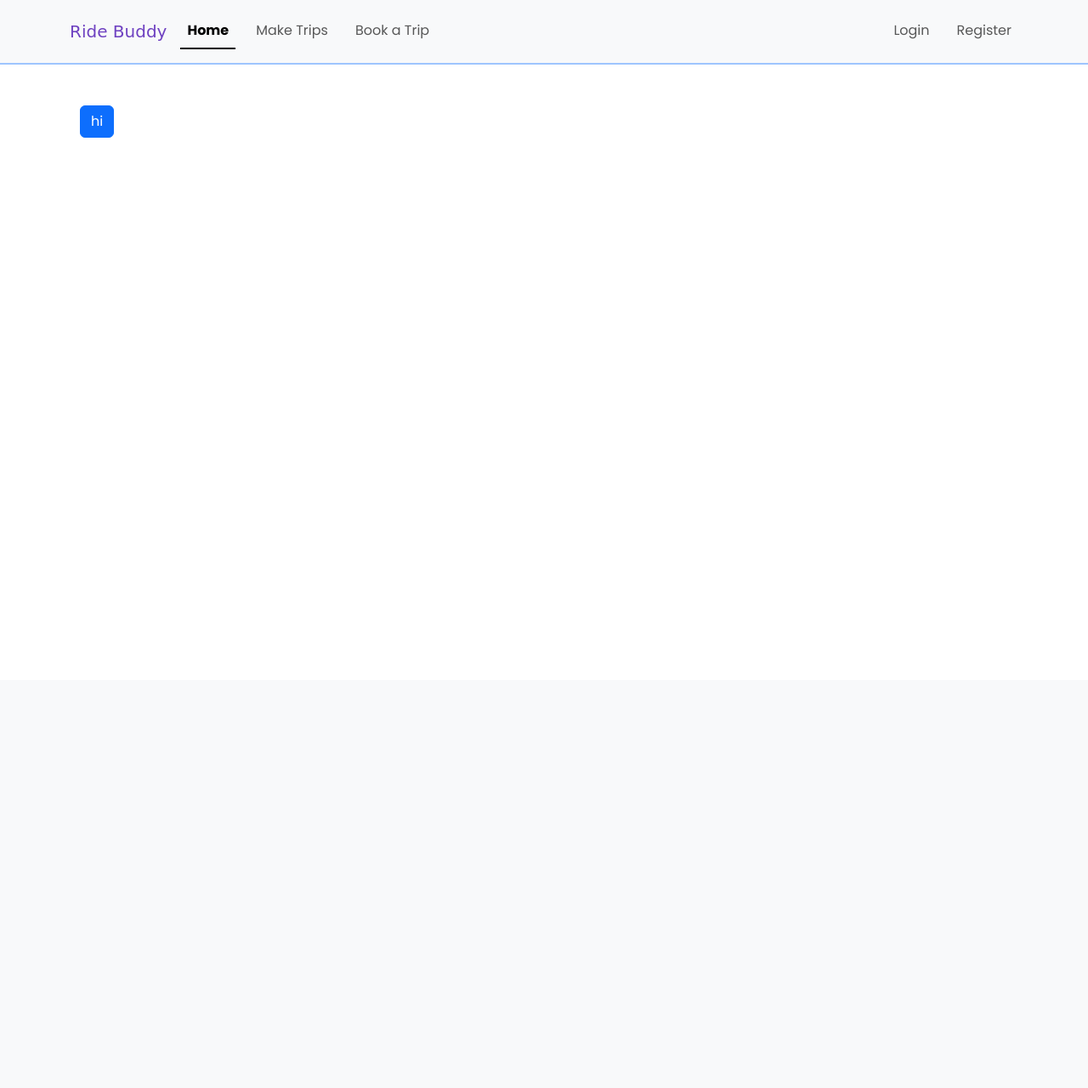
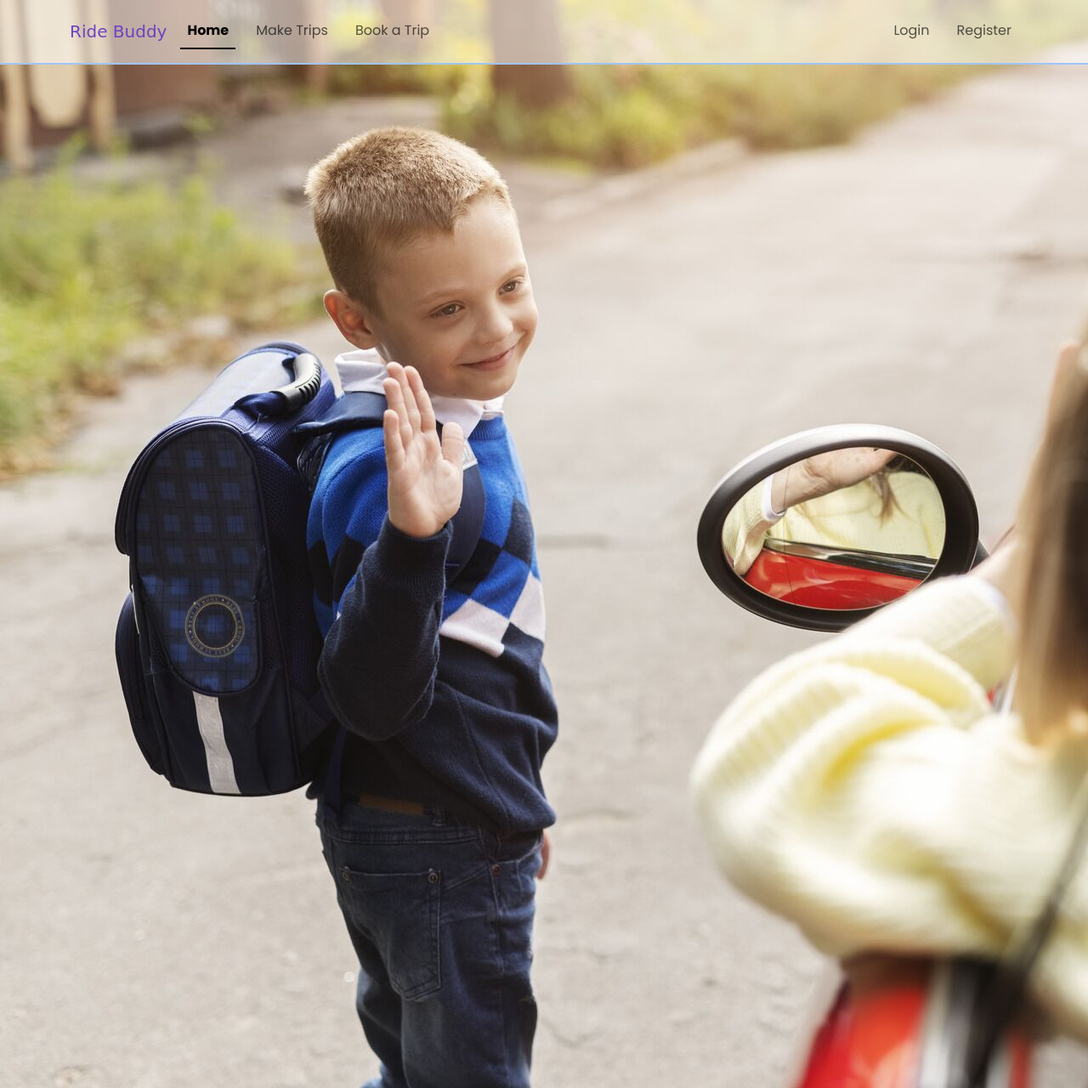
Before and after one commit to shumittaher/RideBuddy, a Django app: page / in a window 1280 px wide; the page is wider, and only the part inside the window is pictured. Shown: that part at 85% size. Before the commit the page ends 162 px from the top of that part, so only its background shows below. Run offline with Django 5.2, Linux system fonts and the light colour scheme; some libraries are stand-ins or nearby versions; some web fonts are replaced.

Commit message:
postions

```diff
--- a/RideSharing/static/navbar.js
+++ b/RideSharing/static/navbar.js
@@ -1,7 +1,8 @@
 document.addEventListener('DOMContentLoaded', ()=>{
+
     updateActiveStatus()
 
-    const unread_messagecount_space = document.getElementById('unread_messagecount_space')
+    unread_messagecount_space = document.getElementById('unread_messagecount_space')
 
     if (unread_messagecount_space) {
         update_unread_looks()
@@ -42,7 +43,6 @@ function fetchActiveRoute() {
 
 function updateActiveStatus() {
 
-    let top_bar = document.getElementById("top_bar")
     let links = top_bar.querySelectorAll(".nav-link")
     let activeRoute = fetchActiveRoute()
 
@@ -58,4 +58,15 @@ function updateActiveStatus() {
 
     })
 
+    document.addEventListener('scroll', ()=>{
+
+        if (window.scrollY === 0) {
+            top_bar.classList.add("at_top");
+        } else {
+            top_bar.classList.remove("at_top");
+        }
+
+    })
+
+
 }
--- a/RideSharing/static/styles.css
+++ b/RideSharing/static/styles.css
@@ -76,4 +76,8 @@
   color: gray;
 }
 
+.at_top {
+  background-color: rgba(255, 255, 255, 0.5) !important;
+}
+
 /*# sourceMappingURL=styles.css.map */
--- a/RideSharing/static/styles.scss
+++ b/RideSharing/static/styles.scss
@@ -82,3 +82,7 @@
     background-color: #f0f0f0;
     color: gray;
 }
+
+.at_top{
+    background-color: rgba(white, 0.5) !important;
+}
--- a/RideSharing/templates/component_snippets/navbar.html
+++ b/RideSharing/templates/component_snippets/navbar.html
@@ -1,5 +1,7 @@
 
-<nav id="top_bar" class="navbar navbar-expand-lg bg-body-tertiary border-bottom border-2 border-primary-subtle py-sm-3">
+<nav id="top_bar"
+class="navbar navbar-expand-lg position-fixed top-0 start-0 end-0 at_top bg-body-tertiary border-bottom border-2 border-primary-subtle py-sm-3"
+style="z-index: 100;">
     <div class="container-lg">
 
         <a class="navbar-brand" href="#" style="color: var(--bs-purple);">
--- a/RideSharing/templates/index.html
+++ b/RideSharing/templates/index.html
@@ -4,12 +4,58 @@
     Home
 {% endblock %}
 
-{% block body %}
+{% block hero %}
 
-    <div class="container">
-        <button class="btn btn-primary">
-            hi
-        </button>
+<!-- <car id="car" class="carousel slide carousel-fade position-absolute" data-bs-ride="carousel"></car>
+
+    <div class="carousel-inner">
+        <div class="carousel-item active">
+            <img src="../static/imgs/hero/side-view-smiley-kid-waving-mother-optimized.jpg" class="d-block car-image border border-primary-subtle" alt="picture of boy waving at parent">
+            <div class="carousel-caption d-none d-md-block">
+                <small>
+                    Image by <a href="https://www.freepik.com/free-photo/side-view-smiley-kid-waving-mother_32518316.htm#fromView=search&page=1&position=43&uuid=e07ec81c-fa4b-4919-a4b9-e5508803cf27">Image by freepik</a>
+                </small>
+            </div>
+        </div>
+        <div class="carousel-item">
+            <img src="../static/images/carousel/group-friends-posing-party.jpg" class="d-block car-image" alt="...">
+            <div class="carousel-caption d-none d-md-block">
+
+                <small>
+                    Image by <a href="https://www.freepik.com/free-photo/group-friends-posing-party_5037960.htm#page=2&query=friends%20celebrating&position=15&from_view=search&track=ais&uuid=86bc1f99-84d2-499a-b614-ecd051f445c0">Freepik</a>
+                </small>
+
+            </div>
+
+        </div>
+        <div class="carousel-item">
+            <img src="../static/images/carousel/young-people-taking-selfie-together.jpg" class="d-block car-image" alt="...">
+            <div class="carousel-caption d-none d-md-block">
+
+                <small>
+                    Image by <a href="https://www.freepik.com/free-photo/young-people-taking-selfie-together_5356128.htm#page=2&query=friends%20celebrating&position=21&from_view=search&track=ais&uuid=86bc1f99-84d2-499a-b614-ecd051f445c0">Freepik</a>
+                </small>
+            </div>
+
+        </div>
     </div>
 
+    <button class="carousel-control-prev" type="button" data-bs-target="#car" data-bs-slide="prev">
+        <span class="carousel-control-prev-icon" aria-hidden="true"></span>
+        <span class="visually-hidden">Previous</span>
+    </button>
+
+    <button class="carousel-control-next" type="button" data-bs-target="#car" data-bs-slide="next">
+        <span class="carousel-control-next-icon" aria-hidden="true"></span>
+        <span class="visually-hidden">Next</span>
+    </button>
+
+</car> -->
+
+<car class="position-absolute top-0">
+    <img src="../static/imgs/hero/side-view-smiley-kid-waving-mother-optimized.jpg"
+    class="d-block"
+    alt="picture of boy waving at parent">
+</car>
+
 {% endblock %}
--- a/RideSharing/templates/layout.html
+++ b/RideSharing/templates/layout.html
@@ -29,7 +29,7 @@
         </style>
 
         </head>
-        <body >
+        <body>
 
             {% include 'component_snippets/navbar.html' %}
 
@@ -46,7 +46,12 @@
                 </ul>
             {% endif %}
 
-                <div id="main_section" class="container-lg pt-2 pt-sm-5">
+            {% block hero %}
+
+            {% endblock %}
+
+            <div id="main_section" class="container-lg pt-3 pt-sm-5"
+            style="margin-top: 4rem;">
 
                 {% block body %}
 
```
Also changed, not shown: RideSharing/static/imgs/hero/side-view-smiley-kid-waving-mother-optimized.jpg (added), 2 other files.
